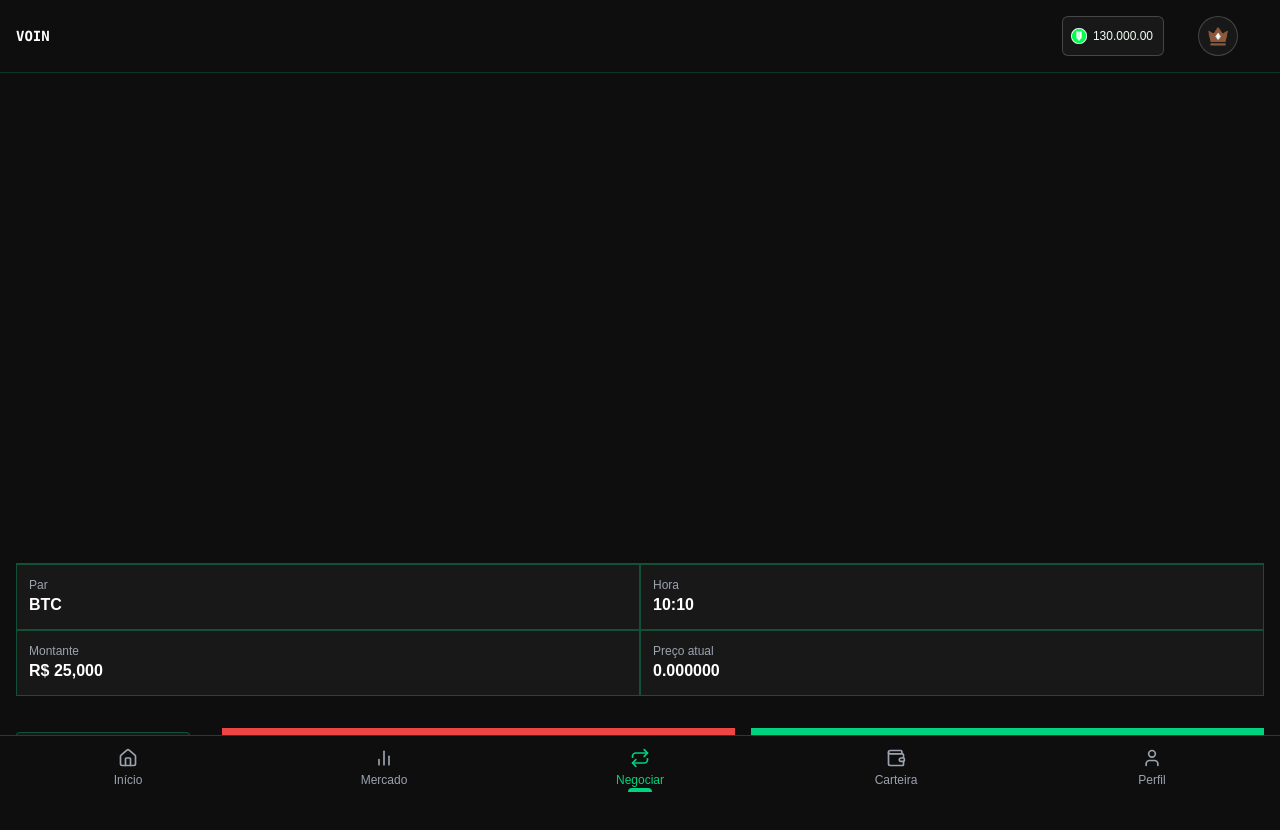
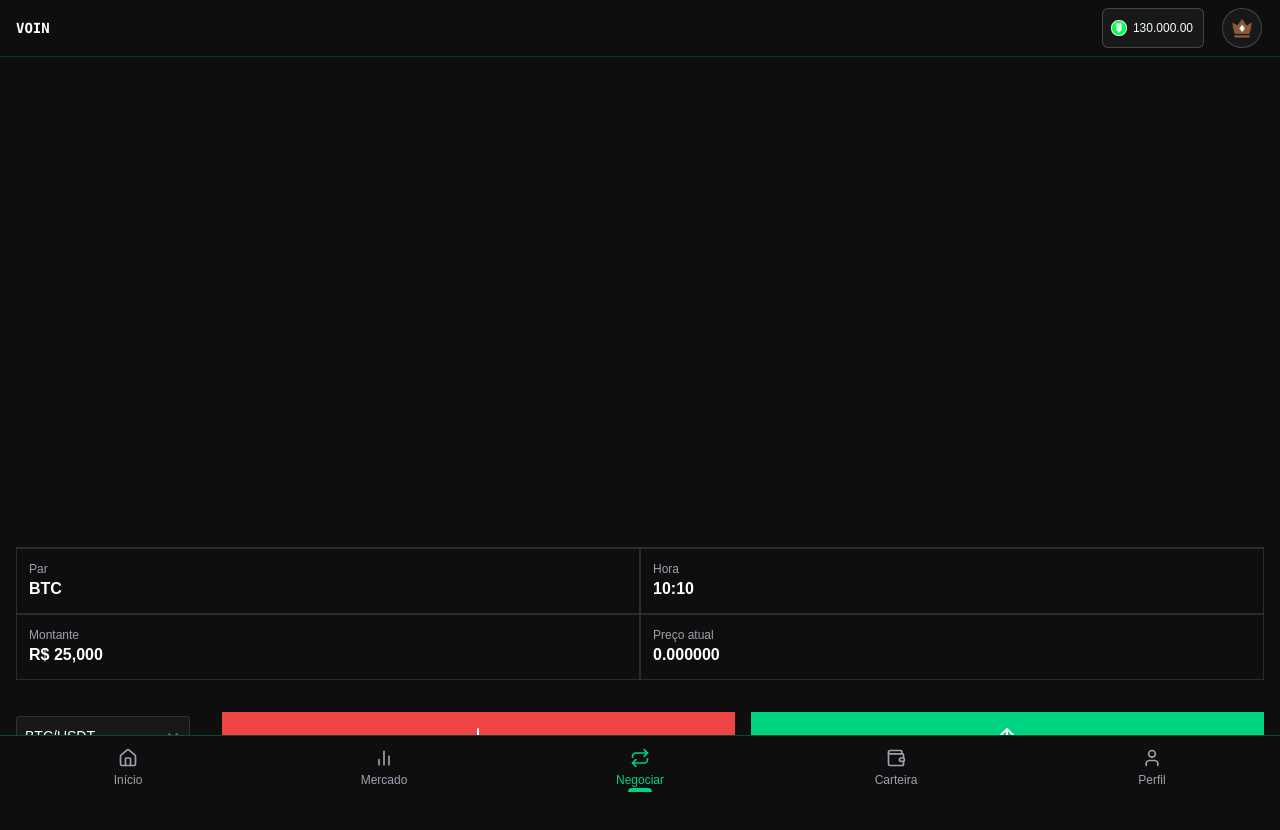
Before and after one commit to ojefersoncode/Voin-screens, a Next.js app: page /chart in a window 1280 px wide. Shown: the top 830 px of the page. Built offline with nearby package versions, Linux system fonts and the light colour scheme.

Commit message:
New pallet test and edit Navbar

```diff
--- a/components/TradingComponents/Chart.tsx
+++ b/components/TradingComponents/Chart.tsx
@@ -92,22 +92,22 @@ export default function Chart() {
 
       {/* Informações */}
       <div className="p-4">
-        <div className="grid grid-cols-2 bg-[#181818] border-t border-green-500/30">
-          <div className="p-3 border border-green-500/30">
+        <div className="grid grid-cols-2 bg-[#0e0e0e] border-t border-gray-500/30">
+          <div className="p-3 border border-gray-500/30">
             <div className="text-xs text-gray-400">Par</div>
             <div className="font-bold">{selectedPair.replace("USDT", "")}</div>
           </div>
-          <div className="p-3 border border-green-500/30">
+          <div className="p-3 border border-gray-500/30">
             <div className="text-xs text-gray-400">Hora</div>
             <div className="font-bold">
               {new Date().toLocaleTimeString().substring(0, 5)}
             </div>
           </div>
-          <div className="p-3 border border-green-500/30">
+          <div className="p-3 border border-gray-500/30">
             <div className="text-xs text-gray-400">Montante</div>
             <div className="font-bold">R$ {amount.toLocaleString()}</div>
           </div>
-          <div className="p-3 border border-green-500/30 flex items-center justify-between">
+          <div className="p-3 border border-gray-500/30 flex items-center justify-between">
             <div>
               <div className="text-xs text-gray-400">Preço atual</div>
               <div className="font-bold">
@@ -122,7 +122,7 @@ export default function Chart() {
       <div className="flex max-md:flex-wrap w-full items-center pb-20">
         <div className="flex w-60 max-sm:w-full p-4">
           <Select value={selectedPair} onValueChange={setSelectedPair}>
-            <SelectTrigger className="bg-[#181818] text-white p-2 rounded border border-green-500/30">
+            <SelectTrigger className="bg-[#181818] text-white p-2 rounded border border-gray-500/30">
               <SelectValue placeholder="Selecione um par" />
             </SelectTrigger>
             <SelectContent className="bg-[#181818] text-white border border-green-500/30">
--- a/components/TradingComponents/NavbarTrading.tsx
+++ b/components/TradingComponents/NavbarTrading.tsx
@@ -4,19 +4,19 @@ export default function NavTrading() {
   return (
     <>
       <header className="bg-[#0e0e0e] border-b border-green-500/20 mb-2">
-        <nav className="flex items-center justify-between p-4">
-          <div className="flex items-center gap-1">
+        <nav className="flex items-center justify-between py-2 p-2">
+          <div className="flex items-center gap-1 px-2">
             <h1 className="font-mono font-bold  text-sm">VOIN</h1>
           </div>
 
-          <div className="flex gap-2">
+          <div className="flex gap-2 p-0">
             <div className="flex items-center justify-center gap-1 px-4 rounded-md text-green-50  border border-green-50 border-opacity-20 cursor-pointer bg-[#181818]">
               <img src="/Voin.png" alt="Logo" className="size-5" />
               <h1 className="mr-1 text-xs">130.000.00</h1>
             </div>
 
             <Button
-              className="flex w-full justify-center items-center rounded-full cursor-pointer bg-transparent hover:bg-transparent"
+              className="flex w-full p-0 m-0 justify-center items-center rounded-full cursor-pointer bg-transparent hover:bg-transparent"
               variant={"ghost"}
             >
               <img
```
